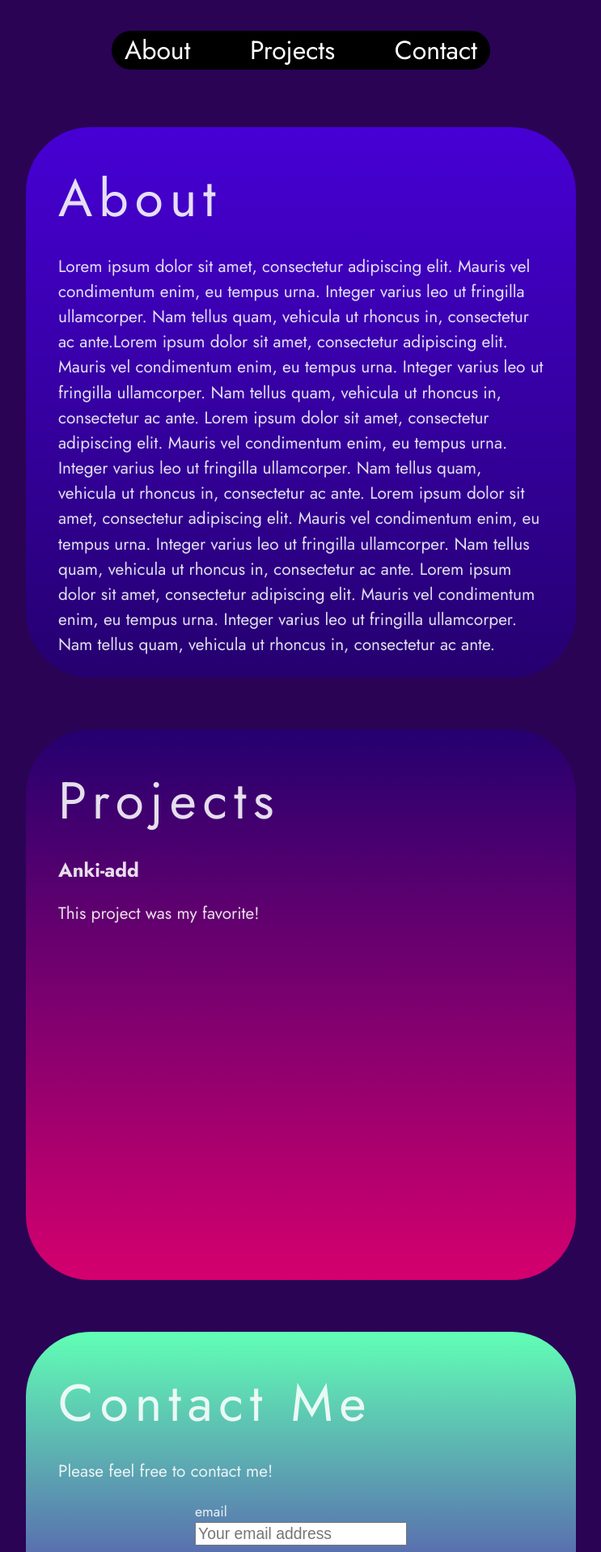
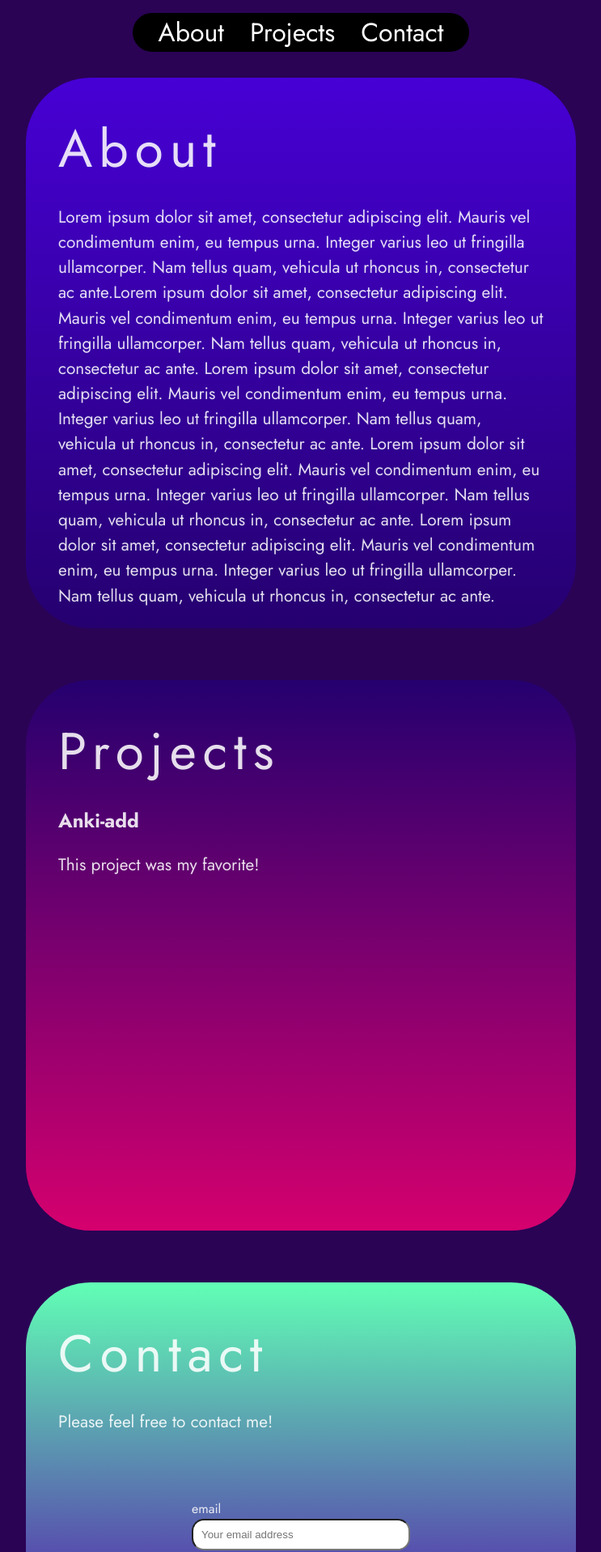
Before and after one commit to Bluskyo/Bluskyo.github.io, a React (Vite) app: page / in a window 1280 px wide. Shown: the top 1917 px of the page at 81% size, without its empty margins (268-1011 px from the left). Built offline with nearby package versions, Linux system fonts and the light colour scheme.

Commit message:
Added scroll for navbar, hover effects for logos.

```diff
--- a/src/components/Card.css
+++ b/src/components/Card.css
@@ -1,17 +1,18 @@
 textarea {
     font-family: Jost, system-ui;
     resize: none;
-}
-
-img {
-   width: 40px;
-   height: 35px;
+    border-radius: 20px;
+    padding-left: 10px;
 }
 
 label,input {
   display:flex;
   flex-direction:column;
-  font-size: 1.1em;
+}
+
+input {
+    border-radius: 15px;
+    padding: 10px;
 }
 
 .card {
@@ -45,10 +46,22 @@ label,input {
     display: flex;
     align-items: center;
     justify-content: center;
+    margin-top: 5em;
 }
 
 .form-items > .submit-button {
     justify-content: center;
+}
+
+
+.logo-picture {
+   width: 40px;
+   height: 35px;
+}
+
+.logo-picture:hover{
+    border-radius: 100%;
+    box-shadow: 0px 0px 10px 2px rgb(255, 255, 255);
 }
 
 .logos {
--- a/src/components/Card.tsx
+++ b/src/components/Card.tsx
@@ -8,7 +8,7 @@ type ContentProps = {
   secondTitle?: string
   content: string
   color: color[]
-  angle: number
+  gradientAngle: number
   inputData?: inputField[]
   image?: image[]
 }
@@ -30,11 +30,11 @@ export default function Card(props: ContentProps) {
   .join(', ');
 
   const styles: React.CSSProperties = {
-    background: `linear-gradient(${props.angle}deg, ${gradientString})`
+    background: `linear-gradient(${props.gradientAngle}deg, ${gradientString})`
   };
 
   return (
-    <div className='card' style={styles}>
+    <div className='card' id={props.title} style={styles}>
       <span className='title'>
         {props.title}
       </span>
@@ -100,15 +100,15 @@ export default function Card(props: ContentProps) {
       </div>
       }
 
-      <div className='logos'>
+      {props.image && <div className='logos'>
         {props.image?.map((image: image, index: number) => {
           if (image.pos === "bottom") {
             return (
-              <a href={image.link} key={index}><img src={image.src} alt={image.altText}/></a>
+              <a href={image.link} key={index}><img className='logo-picture' src={image.src} alt={image.altText}/></a>
             )
           }
         })}
-      </div>
+      </div>}
 
     </div>
   )
--- a/src/components/Content.tsx
+++ b/src/components/Content.tsx
@@ -66,7 +66,7 @@ function Content() {
       Lorem ipsum dolor sit amet, consectetur adipiscing elit. Mauris vel condimentum enim, eu tempus urna.
       Integer varius leo ut fringilla ullamcorper. Nam tellus quam, vehicula ut rhoncus in, consectetur ac ante."
       color={aboutColors}
-      angle={180}
+      gradientAngle={180}
       />
 
       <Card
@@ -74,14 +74,14 @@ function Content() {
       secondTitle="Anki-add"
       content="This project was my favorite!"
       color={projectsColors}
-      angle={0}
+      gradientAngle={0}
       />
 
       <Card
-      title="Contact Me"
+      title="Contact"
       content="Please feel free to contact me!"
       color={contactColors}
-      angle={0}
+      gradientAngle={0}
       inputData={contactInput}
       image={contactImages}
       />
--- a/src/components/Navbar.css
+++ b/src/components/Navbar.css
@@ -3,7 +3,7 @@
     color: white;
     justify-content: center;
     display: flex;
-    padding: 0.4rem;
+    padding: 1rem 0rem 0rem 0rem;
     position: sticky;
     top: 0px;
 }
@@ -12,5 +12,16 @@
     background-color: black;
     padding: 0rem 1rem 0rem 1rem;
     border-radius: 5rem;
-    word-spacing: 2em;
+    display: flex;
+    justify-content: space-between;
 }
+
+.category {
+    cursor: pointer;
+    margin:  0rem 1rem 0rem 1rem;
+
+}
+
+.category:hover {
+    color: rgba(255, 255, 255, 0.747);
+}
--- a/src/components/Navbar.tsx
+++ b/src/components/Navbar.tsx
@@ -1,11 +1,31 @@
 import './Navbar.css';
 
 function Navbar() {
+
+  function getId(e: string){
+    const element = document.getElementById(e);
+    element?.scrollIntoView({
+      behavior: "smooth"
+    })
+  }
+
   return (
     <>
-        <div className='navbar-wrapper'>
-          <p className='navbar'> About Projects Contact</p>
-        </div>
+      <div className='navbar-wrapper'>
+        <span className='navbar'>
+          <p className='category'
+          onClick={() => {getId("About")}}
+          >About</p>
+
+          <p className='category'
+          onClick={() => {getId("Projects")}}
+          >Projects</p>
+
+          <p className='category'
+          onClick={() => {getId("Contact")}}
+          >Contact</p>
+        </span>
+      </div>
     </>
   )
 }
```
Also changed, not shown: public/linkedin-logo.png.
